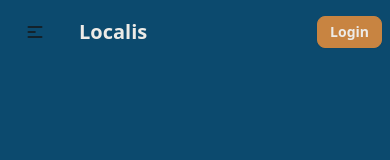
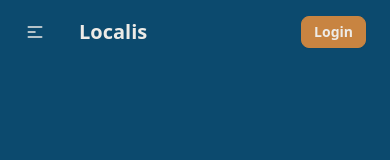
Before and after one commit to campbellm92/data-visualisation-capstone, a React (Vite) app in the folder client/: page / in a window 390 px wide. Shown: the top 160 px of the page. Built offline with nearby package versions, Linux system fonts and the light colour scheme.

Commit message:
add padding to login btn, change hamburger colour

```diff
--- a/client/src/components/layout/Navbar.jsx
+++ b/client/src/components/layout/Navbar.jsx
@@ -42,7 +42,7 @@ export default function Navbar() {
           <div tabIndex={0} role="button" className="btn btn-ghost lg:hidden">
             <svg
               xmlns="http://www.w3.org/2000/svg"
-              className="h-5 w-5"
+              className="h-5 w-5 text-primary-content"
               fill="none"
               viewBox="0 0 24 24"
               stroke="currentColor"
@@ -106,7 +106,7 @@ export default function Navbar() {
         </ul>
       </div>
 
-      <div className="navbar-end">
+      <div className="navbar-end pr-4">
         {/* If user is not logged in, show login button, else show logout button */}
         {!isLoggedIn ? (
           <ButtonSmall
```
